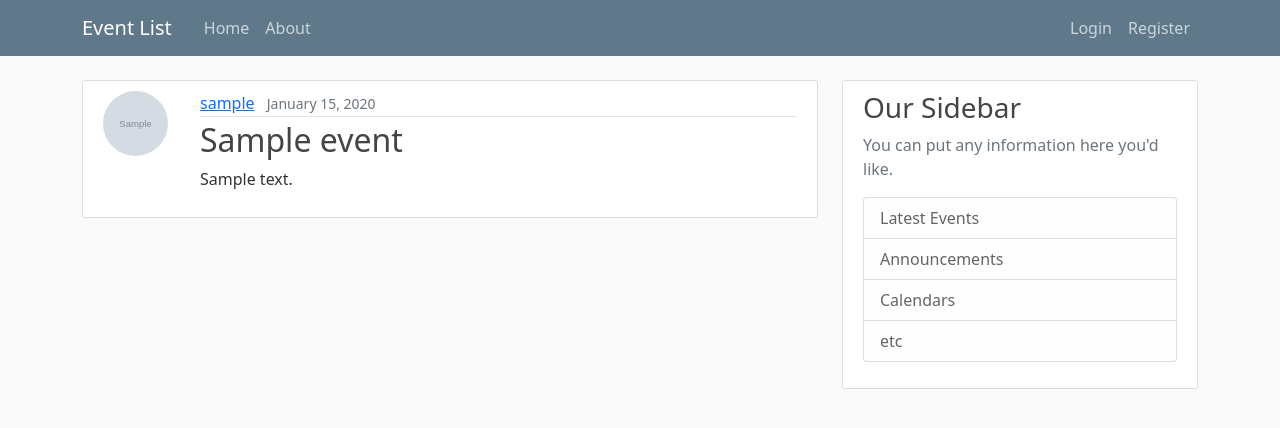
After one commit to AnnaDinaburgVulikh/PickList, a Django app: page /event/1/ in a window 1280 px wide. The commit adds this page. Shown: the top 428 px of the page. Run offline with Django 3.2, Linux system fonts and the light colour scheme; tables that the repository leaves empty hold one stand-in row (values such as "Sample post"); grey boxes marked "Sample" are stand-in pictures.

Commit message:
Added event views and ammended crispy forms format

```diff
--- a/picklistapp/eventlist/templates/eventlist/base.html
+++ b/picklistapp/eventlist/templates/eventlist/base.html
@@ -62,7 +62,7 @@
                     <h3>Our Sidebar</h3>
                     <p class='text-muted'>You can put any information here you'd like.
                     <ul class="list-group">
-                        <li class="list-group-item list-group-item-light">Latest Posts</li>
+                        <li class="list-group-item list-group-item-light">Latest Events</li>
                         <li class="list-group-item list-group-item-light">Announcements</li>
                         <li class="list-group-item list-group-item-light">Calendars</li>
                         <li class="list-group-item list-group-item-light">etc</li>
--- /dev/null
+++ b/picklistapp/eventlist/templates/eventlist/event_detail.html
@@ -0,0 +1,14 @@
+{% extends "eventlist/base.html" %}
+{% block content %}
+    <article class="d-flex content-section">
+        <img class="rounded-circle flex-shrink-0 article-img" src="{{ object.owner.profile.image.url }}">
+        <div class="flex-grow-1 ms-3">
+            <div class="article-metadata">
+                <a class="me-2" href="#">{{ object.owner }}</a>
+                <small class="text-muted">{{ object.date|date:"F d, Y" }}</small>
+            </div>
+            <h2 class="article-title">{{ object.title }}</h2>
+            <p class="article-content">{{ object.description }}</p>
+        </div>
+    </article>
+{%  endblock content %}
--- a/picklistapp/eventlist/templates/eventlist/home.html
+++ b/picklistapp/eventlist/templates/eventlist/home.html
@@ -8,7 +8,7 @@
                     <a class="me-2" href="#">{{ event.owner }}</a>
                     <small class="text-muted">{{ event.date|date:"F d, Y" }}</small>
                 </div>
-                <h2><a class="article-title" href="#">{{ event.title }}</a></h2>
+                <h2><a class="article-title" href="{% url 'event-detail' event.id %}">{{ event.title }}</a></h2>
                 <p class="article-content">{{ event.description }}</p>
             </div>
         </article>
--- a/picklistapp/eventlist/urls.py
+++ b/picklistapp/eventlist/urls.py
@@ -1,8 +1,12 @@
 from django.urls import path
+from .views import (EventListView,
+                    EventDetailView,
+                    EventCreateView)
 from . import views
 
 urlpatterns = [
-    path('', views.home, name='event-home'),
+    path('', EventListView.as_view(), name='event-home'),
+    path('event/<int:pk>/', EventDetailView.as_view(), name='event-detail'),
+    path('event/new/', EventCreateView.as_view(), name='event-create'),
     path('about/', views.about, name='event-about'),
-    path('register/', views.about, name='register'),
 ]
--- a/picklistapp/eventlist/views.py
+++ b/picklistapp/eventlist/views.py
@@ -1,6 +1,9 @@
 from django.shortcuts import render
-from django.http import HttpResponse
+from django.views.generic import (ListView,
+                                  DetailView,
+                                  CreateView)
 from .models import Event
+import datetime
 
 # Create your views here.
 def home(request):
@@ -10,5 +13,23 @@ def home(request):
     return render(request, 'eventlist/home.html', context)
 
 
+class EventListView(ListView):
+    model = Event
+    template_name = 'eventlist/home.html'
+    context_object_name = 'events'
+    ordering = ['date']
+
+    def get_queryset(self):
+        return Event.objects.filter(date__gt=datetime.date.today())
+
+
+class EventCreateView(CreateView):
+    model = Event
+    fields = ['title', 'description', 'date', 'location']
+
+
+class EventDetailView(DetailView):
+    model = Event
+
 def about(request):
     return render(request, 'eventlist/about.html', {'title': 'About'})
--- a/picklistapp/picklistapp/settings.py
+++ b/picklistapp/picklistapp/settings.py
@@ -37,6 +37,7 @@ INSTALLED_APPS = [
     'eventlist',
     'users',
     'crispy_forms',
+    'crispy_bootstrap5',
     'phonenumber_field',
     'django.contrib.admin',
     'django.contrib.auth',
@@ -134,7 +135,7 @@ DEFAULT_AUTO_FIELD = 'django.db.models.BigAutoField'
 MEDIA_ROOT = os.path.join(BASE_DIR, 'media')
 MEDIA_URL = '/media/'
 
-CRISPY_TEMPLATE_PACK = 'bootstrap4'
+CRISPY_TEMPLATE_PACK = 'bootstrap5'
 
 LOGIN_REDIRECT_URL = 'event-home'
 LOGIN_URL = 'login'
```
Also changed, not shown: picklistapp/eventlist/templates/eventlist/event_form.html (added, +12 -0 lines), picklistapp/users/templates/users/login.html (+2 -6 lines), picklistapp/users/templates/users/profile.html (+4 -8 lines), picklistapp/users/templates/users/register.html (+4 -8 lines), picklistapp/media/default.png (added), 1 other file.
